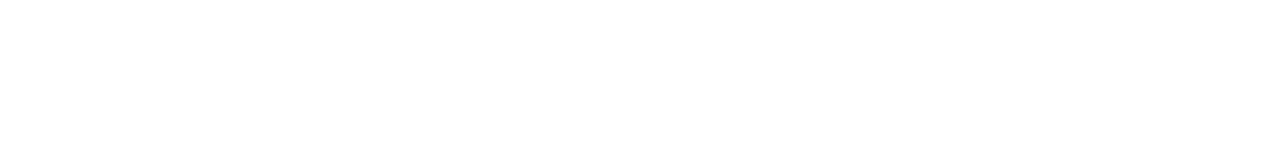
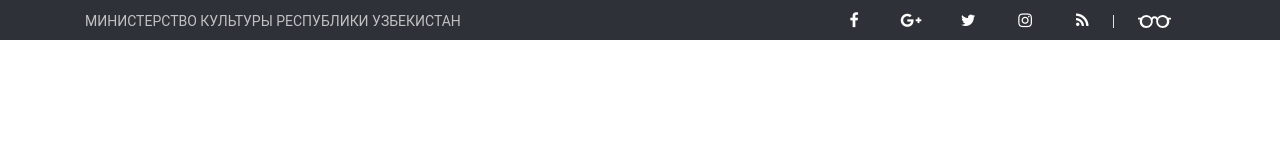
Before and after one commit to shakhzodbek1997/museum-web, a plain HTML site: page index.html in a window 1280 px wide. Drawn offline with Linux system fonts and the light colour scheme.

Commit message:
the footer and header parts of the project completed

```diff
--- a/css/style.css
+++ b/css/style.css
@@ -0,0 +1,21 @@
+*{
+@import url('https://fonts.googleapis.com/css?family=Open+Sans&display=swap');
+}
+.top_footer{
+    opacity: 0.95;
+    background-color: #23262d;
+}
+.text-top{
+    opacity: 0.7;
+    font-family: Roboto, sans-serif;
+    font-size: 14px;
+    font-weight: normal;
+    font-stretch: condensed;
+    font-style: normal;
+    line-height: normal;
+    letter-spacing: normal;
+    color: #ffffff;
+}
+.icons-top a i{
+    color: #FFFFFF;
+}
--- a/index.html
+++ b/index.html
@@ -15,7 +15,26 @@
     <link rel="stylesheet" href="css/slick.css">
 </head>
 <body>
+<section class="top_footer">
+    <div class="container">
+        <div class="row">
+            <div class="col-md-12 py-2">
+                <div class="text-top d-inline-block">
+                    МИНИСТЕРСТВО КУЛЬТУРЫ РЕСПУБЛИКИ УЗБЕКИСТАН
+                </div>
 
+                <div class="icons-top float-right d-inline-block">
+                    <a href="#"><i class="fa fa-fw mx-3 fa-facebook"></i></a>
+                    <a href="#"><i class="fa fa-fw mx-3 fa-google-plus"></i></a>
+                    <a href="#"><i class="fa fa-fw mx-3 fa-twitter"></i></a>
+                    <a href="#"><i class="fa fa-fw mx-3 fa-instagram"></i></a>
+                    <a href="#"><i class="fa fa-fw mx-3 fa-rss"></i></a>
+                    <a href="#"><img class="px-4 border-left" src="images/icons/glasses.svg" alt="glasses"></a>
+                </div>
+            </div>
+        </div>
+    </div>
+</section>
 
 
 
```
